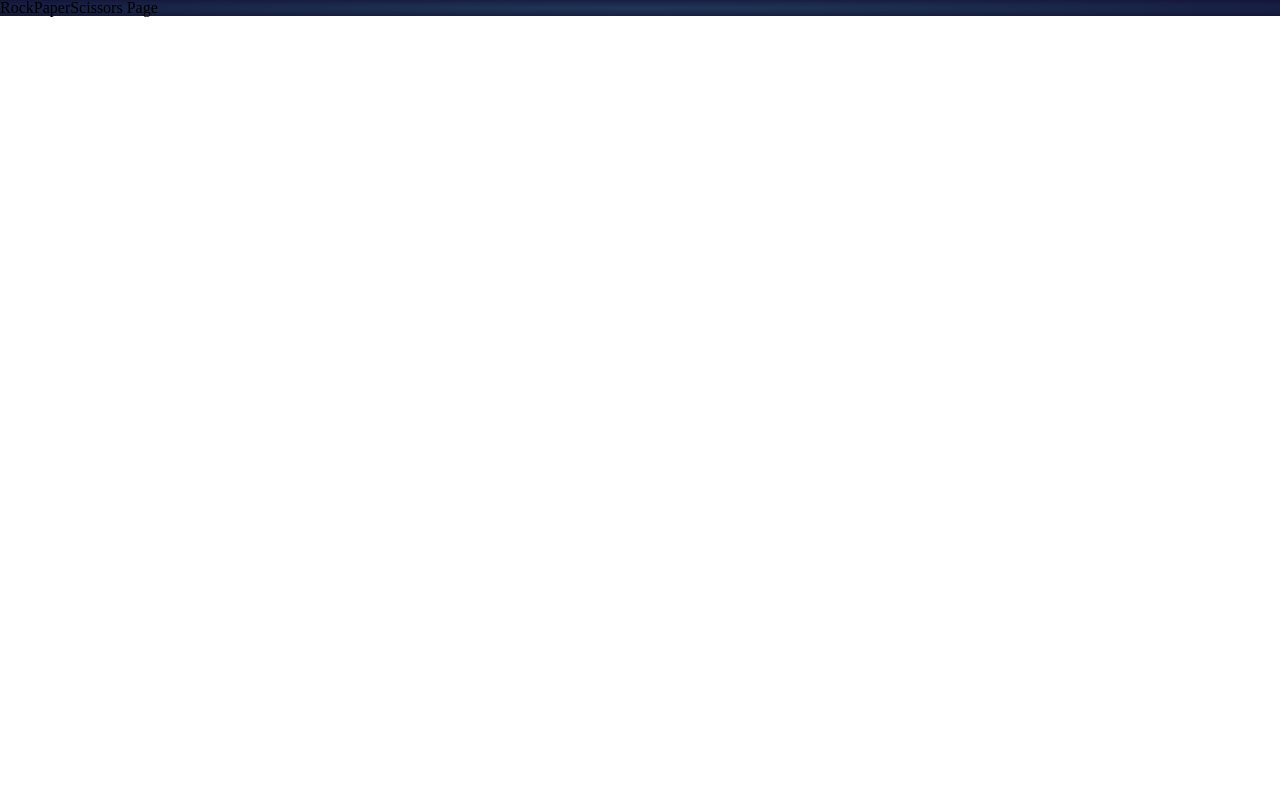
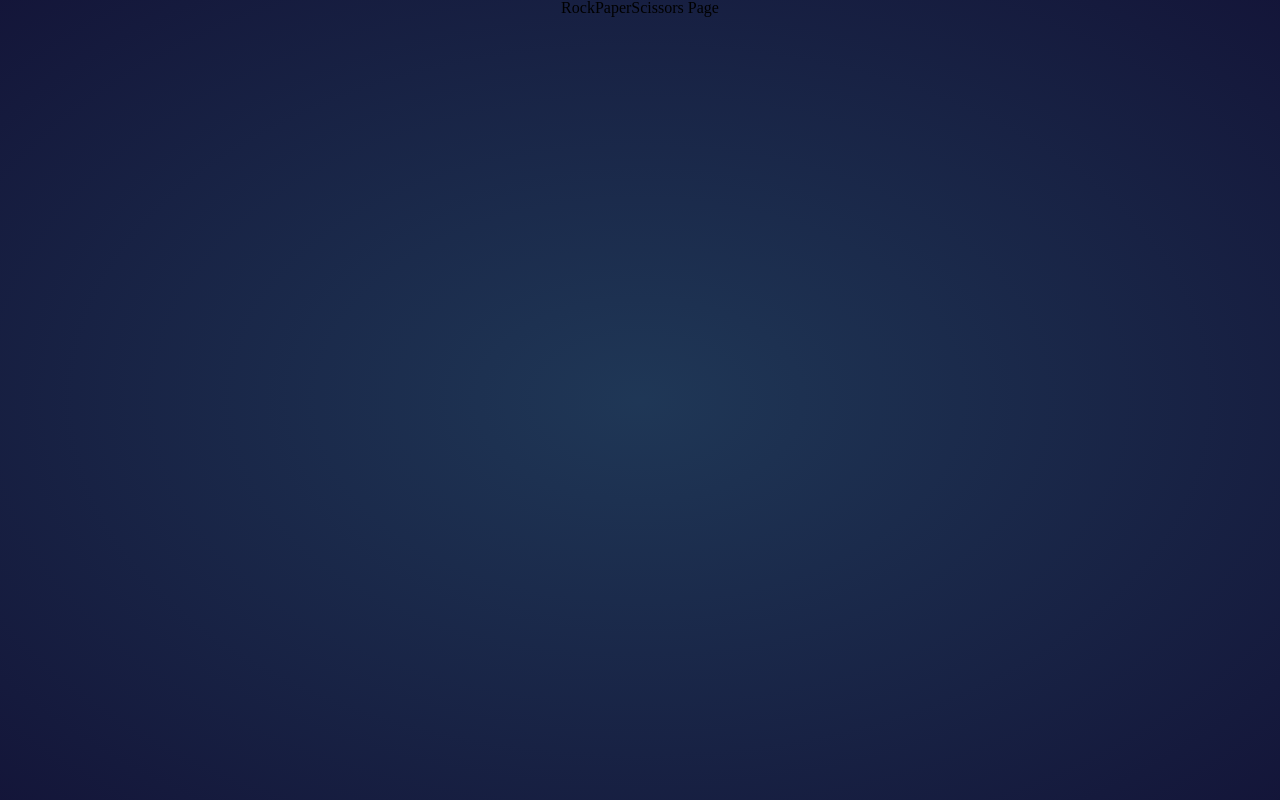
Before and after one commit to pasly0920/RockPaperScissors, a React (Create React App) app: page / in a window 1280 px wide. Built offline with nearby package versions, Linux system fonts and the light colour scheme.

Commit message:
[Feat] Install Root Container Style

```diff
--- a/src/index.tsx
+++ b/src/index.tsx
@@ -3,6 +3,16 @@ import ReactDOM from 'react-dom/client';
 import GlobalStyle from './styles/global';
 import './index.css';
 import App from './App';
+import styled from 'styled-components';
+
+const RootContainer = styled.div`
+  width: 80%;
+  margin: 0 auto;
+  height: 100vh;
+  display: flex;
+  flex-direction: row;
+  justify-content: center;
+`;
 
 const root = ReactDOM.createRoot(
   document.getElementById('root') as HTMLElement
@@ -10,6 +20,8 @@ const root = ReactDOM.createRoot(
 root.render(
   <React.StrictMode>
     <GlobalStyle />
-    <App />
+    <RootContainer>
+      <App />
+    </RootContainer>
   </React.StrictMode>
 );
```
